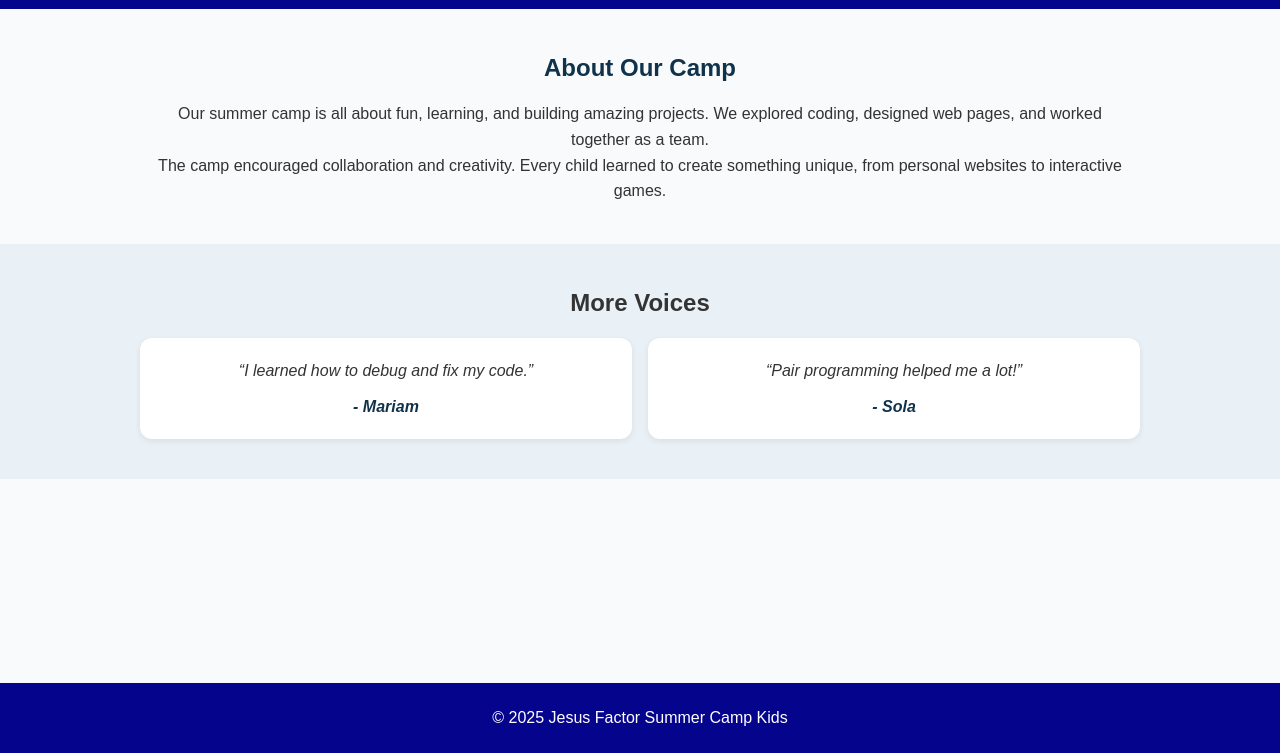
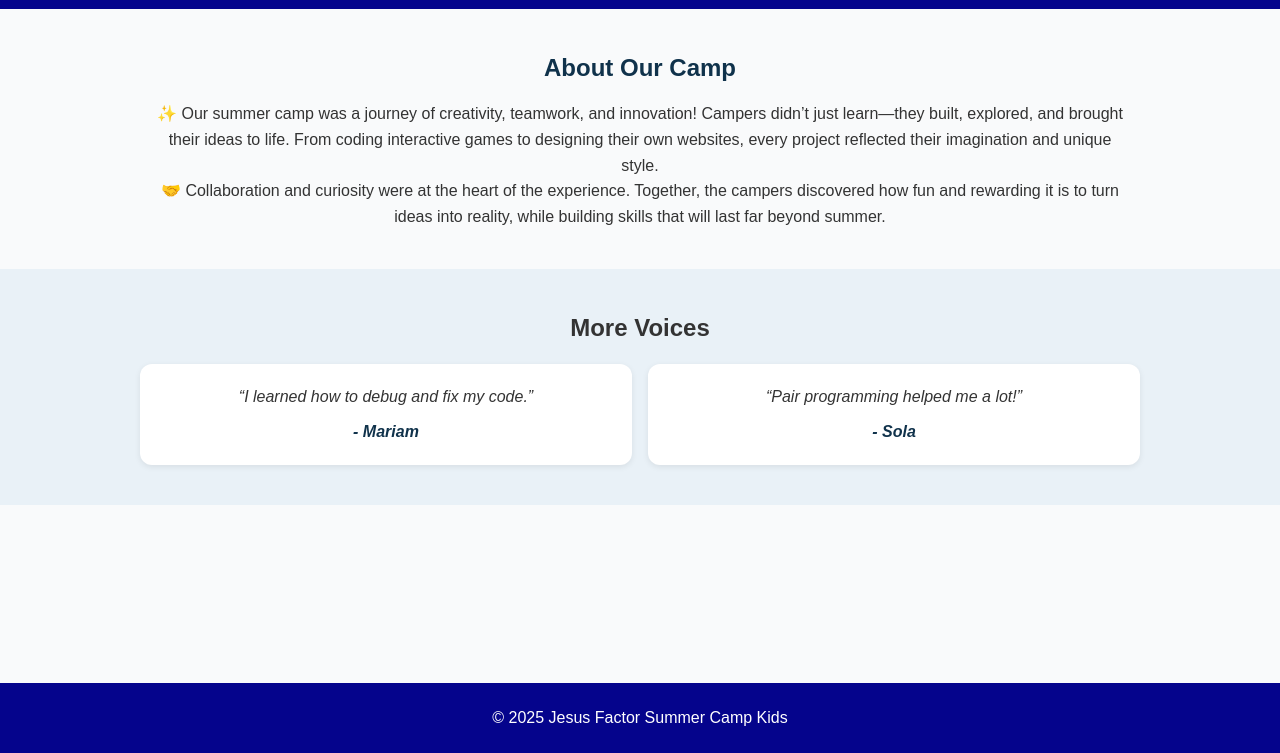
Before and after one commit to prolajumokeoni/JesusFactorsummercamp, a plain HTML site: page about.html in a window 1280 px wide. Shown: the part 47-800 px from the top of the page. Drawn offline with Linux system fonts and the light colour scheme.

Commit message:
Update about.html

```diff
--- a/about.html
+++ b/about.html
@@ -29,12 +29,10 @@
   <section class="content reveal">
     <h2>About Our Camp</h2>
     <p>
-      Our summer camp is all about fun, learning, and building amazing projects.
-      We explored coding, designed web pages, and worked together as a team.
+      ✨ Our summer camp was a journey of creativity, teamwork, and innovation! Campers didn’t just learn—they built, explored, and brought their ideas to life. From coding interactive games to designing their own websites, every project reflected their imagination and unique style.
     </p>
     <p>
-      The camp encouraged collaboration and creativity. Every child learned
-      to create something unique, from personal websites to interactive games.
+     🤝 Collaboration and curiosity were at the heart of the experience. Together, the campers discovered how fun and rewarding it is to turn ideas into reality, while building skills that will last far beyond summer.
     </p>
   </section>
 
```
